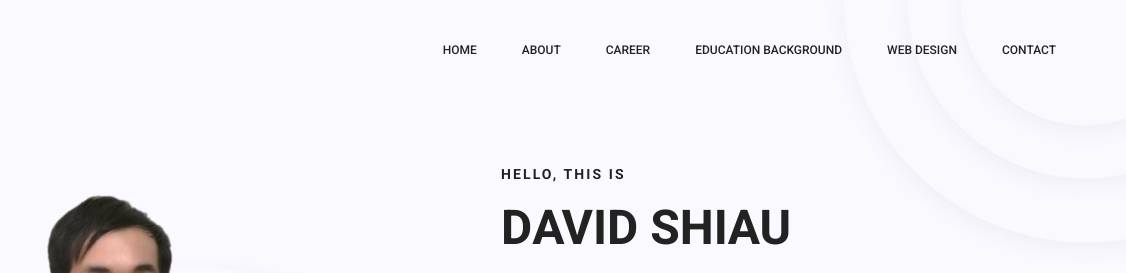
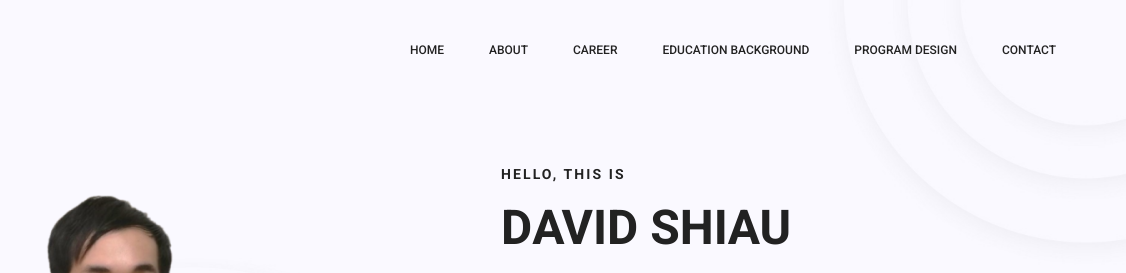
Before and after one commit to david820428/cv2024, a plain HTML site: page index.html in a window 1280 px wide. Shown: the top 273 px of the page, 154-1280 px from the left. Drawn offline with Linux system fonts and the light colour scheme; some packages are replaced by stand-ins of ours.

Commit message:
change to progrom design

```diff
--- a/index.html
+++ b/index.html
@@ -46,7 +46,7 @@
 								</li>
 								<li class="nav-item"><a class="nav-link" href="#EducationBackground">Education Background</a>
 									<li class="nav-item submenu dropdown">
-										<a href="#PersonalWebsite" class="nav-link dropdown-toggle" data-toggle="dropdown" role="button" aria-haspopup="true" aria-expanded="false">Web Design</a>
+										<a href="#PersonalWebsite" class="nav-link dropdown-toggle" data-toggle="dropdown" role="button" aria-haspopup="true" aria-expanded="false">Program Design</a>
 										<ul class="dropdown-menu">
 											<li class="nav-item"><a class="nav-link" href="weather.html">Simple Weather App</a></li>
 										</ul>
@@ -353,7 +353,7 @@
         <section class="latest_blog_area p_120" id="PersonalWebsite">
         	<div class="container">
         		<div class="main_title">
-        			<h2>Web Design</h2>
+        			<h2>Program Design</h2>
         		</div>
         		<div class="row latest_blog_inner">
         			<div class="col-lg-4">
```
Also changed, not shown: contact.html (+1 -1 lines), weather.html (+1 -1 lines).
